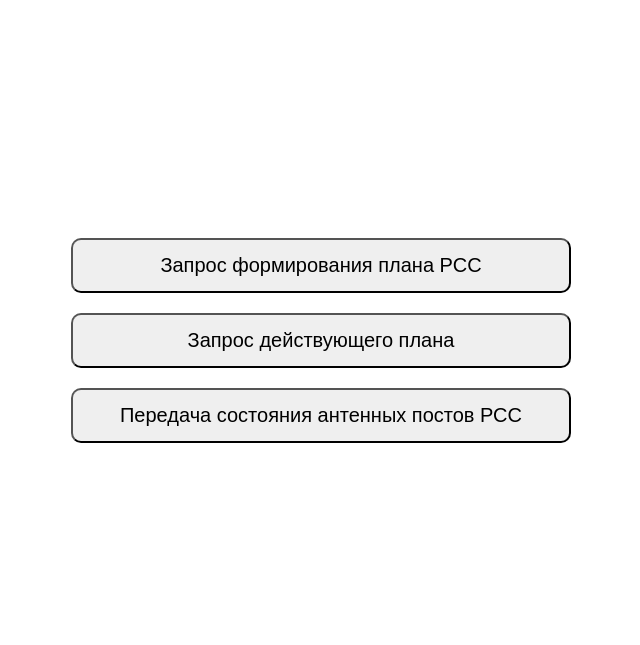
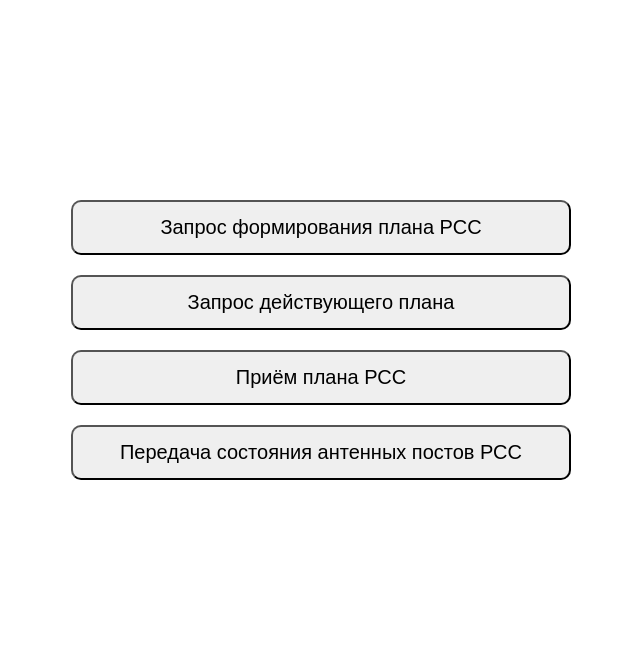
Before and after one commit to Aleksandrskm/RSS-SURR, a Flask app: page / in a window 1280 px wide; the page is wider, and only the part inside the window is pictured. Shown: the part 171-816 px from the top of that part, without its empty margins (319-959 px from the left). Run offline with Flask 3, Linux system fonts and the light colour scheme.

Commit message:
Добавила кнопку

```diff
--- a/website/templates/base.html
+++ b/website/templates/base.html
@@ -36,7 +36,8 @@
 
     <main class="butt">
         <a href="/plan_RSS"><button class="btn">Запрос формирования плана РСС</button></a>
-        <a href=""><button class="btn">Запрос действующего плана</button></a>
+        <a href="/plan_request"><button class="btn">Запрос действующего плана</button></a>
+        <a href="/plan_acceptance"><button class="btn">Приём плана РСС</button></a>
         <a href="/transmitting_antennas_RSS"><button class="btn">Передача состояния антенных постов РСС</button></a>
     </main>
 
```
